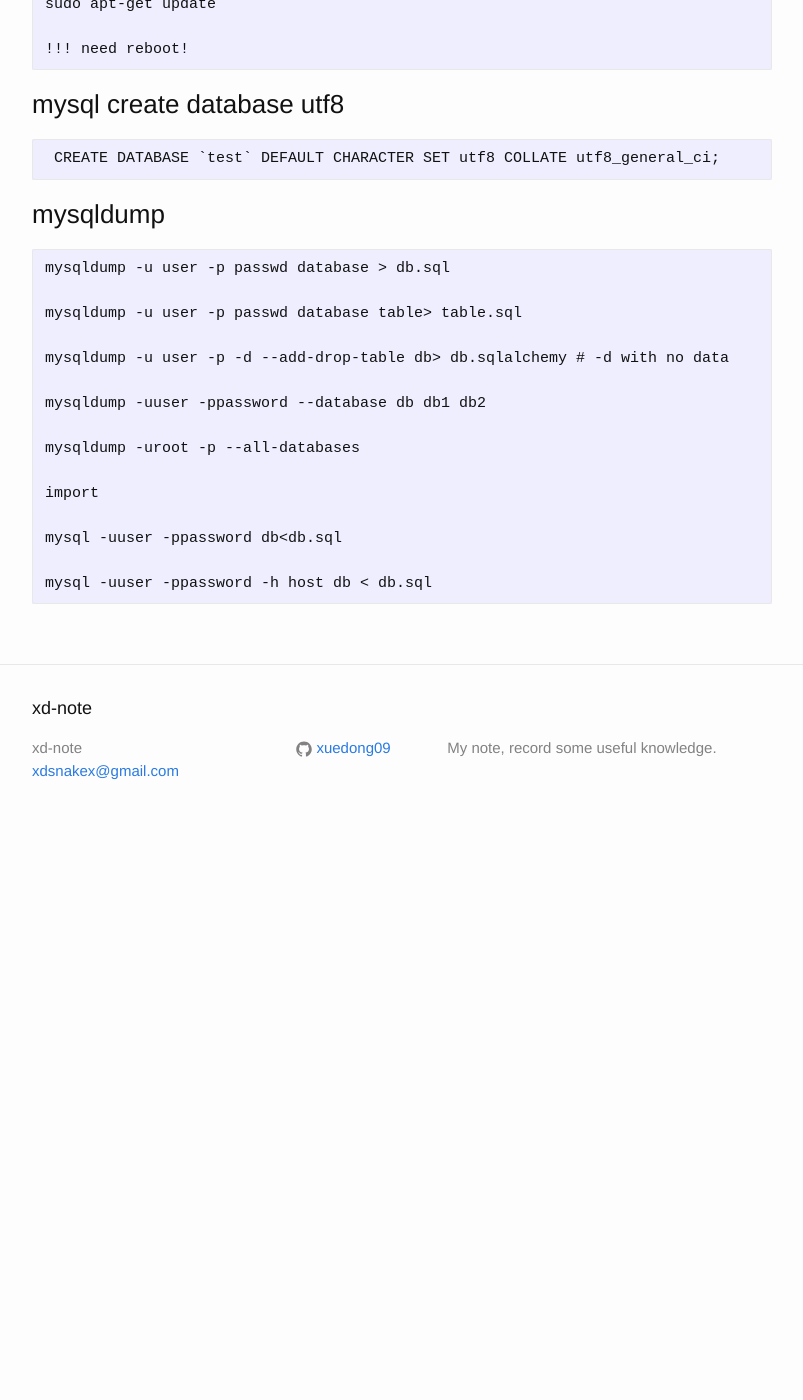
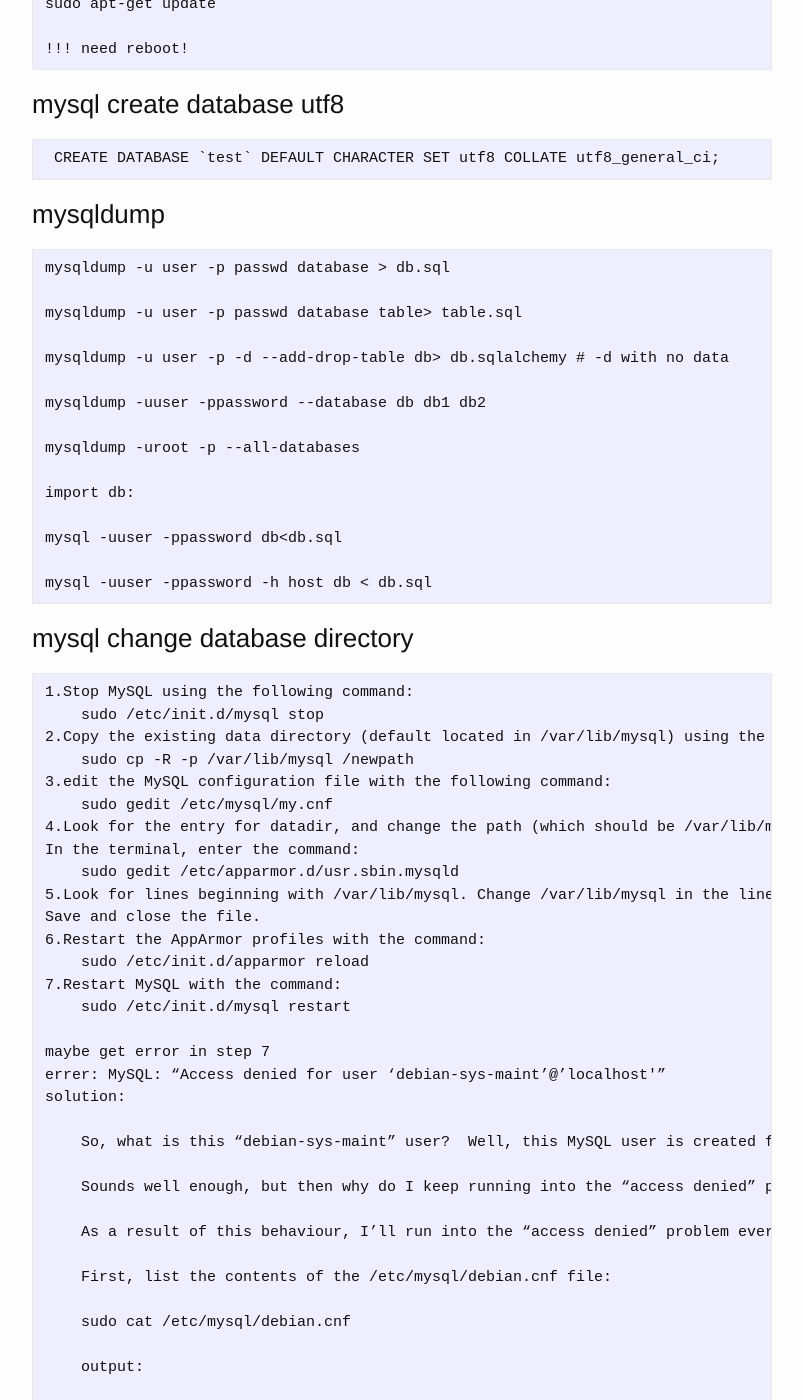
Before and after one commit to xuedong09/xuedong09.github.io, a Jekyll site: the page built from _posts/2016-05-20-mysql.md, in a window 1280 px wide and 1400 px high, scrolled down 1057 px. Shown: the whole window, without its empty margins (238-1041 px from the left). Built offline with Jekyll 4.4.1, drawn with Linux system fonts in a browser that asks for light colours; before the commit the page ends 1899 px from its top, so only the background shows below that; some of the changed text lies outside the part shown.

Commit message:
mysql change database directory

```diff
--- a/_posts/2016-05-20-mysql.md
+++ b/_posts/2016-05-20-mysql.md
@@ -64,8 +64,75 @@ categories: jekyll update
 
     mysqldump -uroot -p --all-databases
 
-    import
+    import db:
 
     mysql -uuser -ppassword db<db.sql
 
     mysql -uuser -ppassword -h host db < db.sql
+
+### mysql change database directory
+
+    1.Stop MySQL using the following command:
+        sudo /etc/init.d/mysql stop
+    2.Copy the existing data directory (default located in /var/lib/mysql) using the following command:
+        sudo cp -R -p /var/lib/mysql /newpath
+    3.edit the MySQL configuration file with the following command:
+        sudo gedit /etc/mysql/my.cnf
+    4.Look for the entry for datadir, and change the path (which should be /var/lib/mysql) to the new data directory.
+    In the terminal, enter the command:
+        sudo gedit /etc/apparmor.d/usr.sbin.mysqld
+    5.Look for lines beginning with /var/lib/mysql. Change /var/lib/mysql in the lines with the new path.
+    Save and close the file.
+    6.Restart the AppArmor profiles with the command:
+        sudo /etc/init.d/apparmor reload
+    7.Restart MySQL with the command:
+        sudo /etc/init.d/mysql restart
+
+    maybe get error in step 7
+    errer: MySQL: “Access denied for user ‘debian-sys-maint’@’localhost'”
+    solution:
+
+        So, what is this “debian-sys-maint” user?  Well, this MySQL user is created for the Ubuntu to be able to start/stop the database and to carry out other maintenance operations.
+
+        Sounds well enough, but then why do I keep running into the “access denied” problem for this user?  Well, the issue is that with each update to MySQL, the user’s password in the database is overwritten.  Ubuntu seems to go to the file /etc/mysql/debian.cnf in order to find this user’s password, but obviously the password is out of sync after the update has been applied.
+
+        As a result of this behaviour, I’ll run into the “access denied” problem every so often.  Thankfully, the solution to this issue is fairly simple.
+
+        First, list the contents of the /etc/mysql/debian.cnf file:
+
+        sudo cat /etc/mysql/debian.cnf
+
+        output:
+
+        # Automatically generated for Debian scripts. DO NOT TOUCH!
+    [client]
+    host     = localhost
+    user     = debian-sys-maint
+    password = n4aSHUP04s1J32X5
+    socket   = /var/run/mysqld/mysqld.sock
+    [mysql_upgrade]
+    user     = debian-sys-maint
+    password = n4aSHUP04s1J32X5
+    socket   = /var/run/mysqld/mysqld.sock
+    basedir  = /usr
+
+
+    use mysql root reset debian-sys-maint user password
+
+    1.mysql -u root -p <password>  root password maybe reset to null
+
+    2.GRANT ALL PRIVILEGES ON *.* TO 'debian-sys-maint'@'localhost' IDENTIFIED BY 'n4aSHUP04s1J32X5';
+
+    fixed access denied error.
+
+    now sudo /etc/init.d/mysql restart
+
+
+### change root password
+
+    1.mysqladmin -u root password NEWPASSWORD
+
+    2.mysqladmin -u root -p'oldpassword' password newpass
+
+    3.use mysql;
+    update user set password=PASSWORD("NEWPASSWORD") where User='nixcraft';
```
